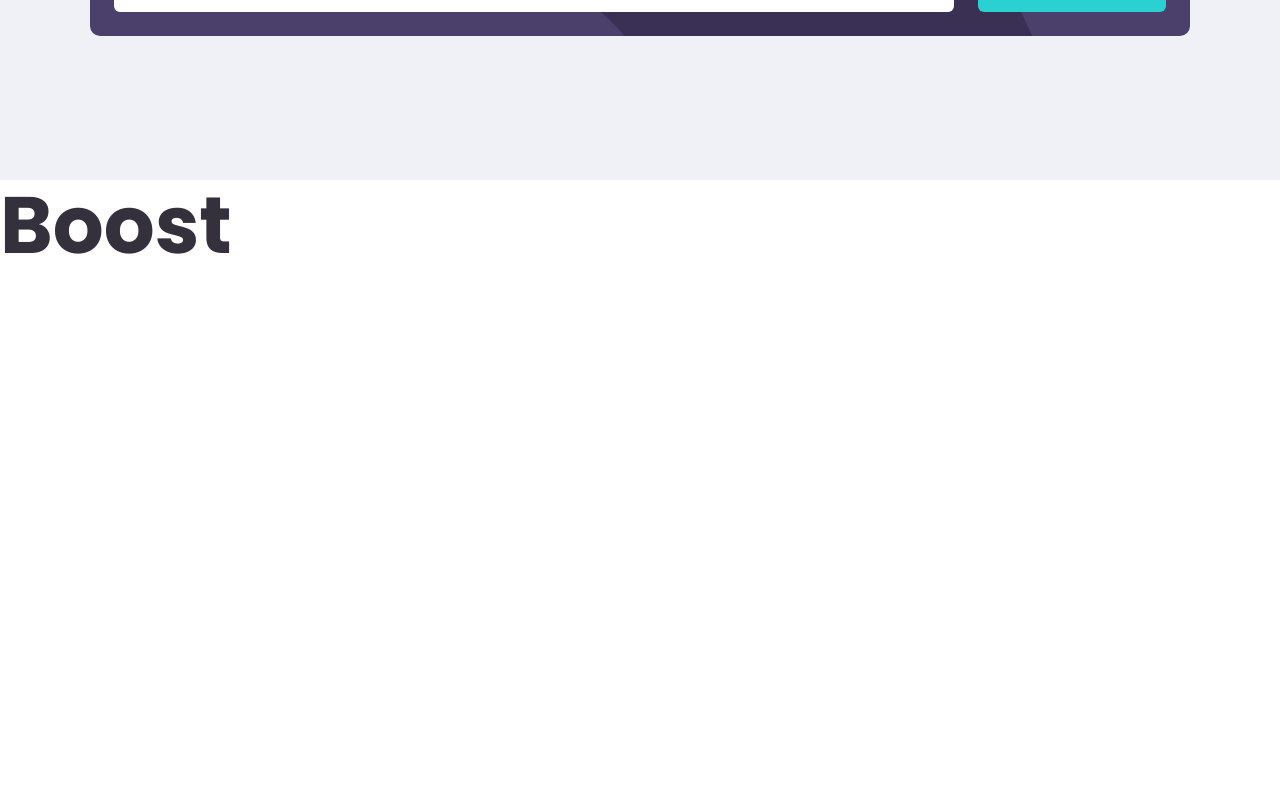
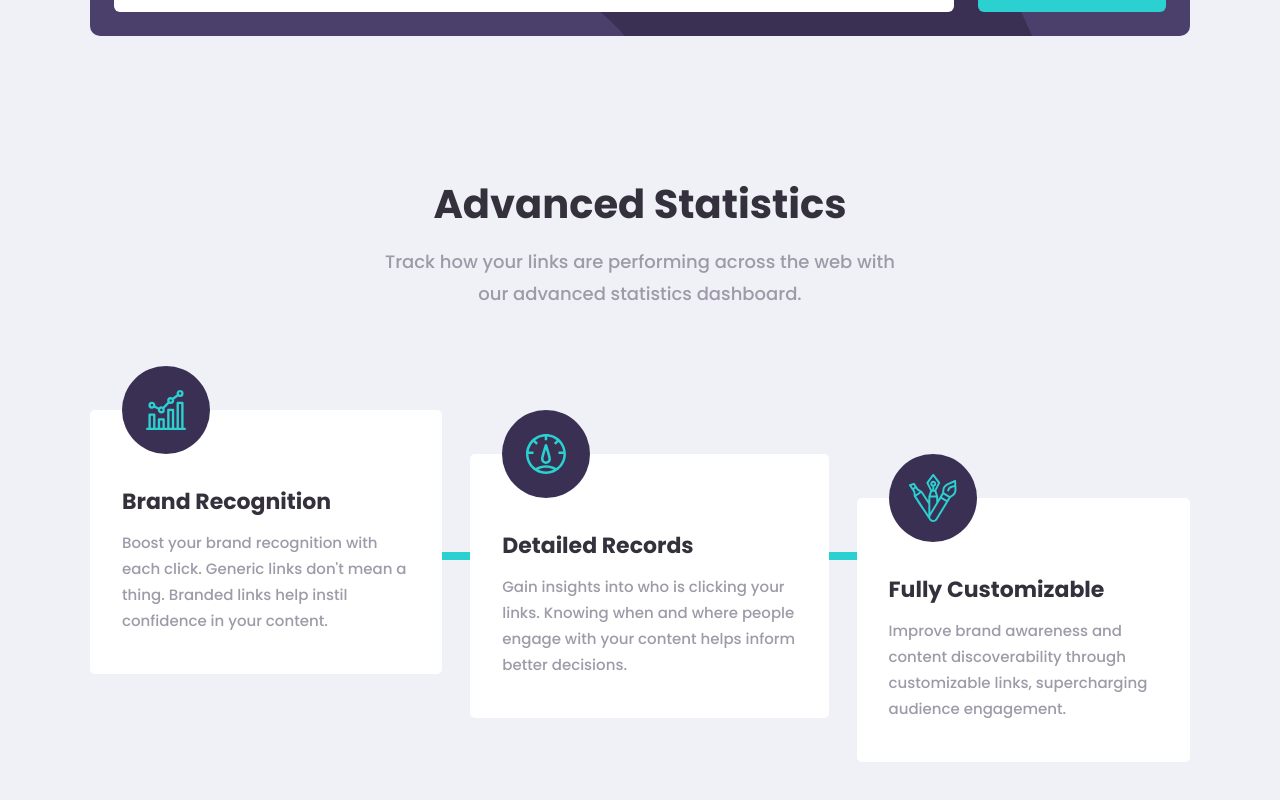
Before and after one commit to AgataLiberska/url-shortening-api, a React (Create React App) app: page / in a window 1280 px wide. Shown: the part 762-1562 px from the top of the page. Before the commit the page ends 1043 px from the top, so only its background shows below. Built offline with nearby package versions, Linux system fonts and the light colour scheme.

Commit message:
add Info cards section

```diff
--- a/src/components/GlobalStyle.js
+++ b/src/components/GlobalStyle.js
@@ -24,6 +24,8 @@ const GlobalStyle = createGlobalStyle`
         --background-dark: #3A3054;
         --background-light: #EFF1F7;
         --background-card: #fff;
+
+        --accent-card: #2BD0D0;
 
         --navLink-darkText: #9E9AA8;
         --navLink-lightText: #fff;
--- a/src/components/InfoSection/InfoCard.js
+++ b/src/components/InfoSection/InfoCard.js
@@ -1,10 +1,19 @@
 import React from 'react';
+import { InfoCardWrap, InfoIcon, InfoIconWrap, InfoCardHeading, InfoCardCopy } from './InfoSectionElements';
 
-const InfoCard = () => {
+const InfoCard = ({ img, heading, copy }) => {
     return (
-        <div>
-
-        </div>
+        <InfoCardWrap>
+            <InfoIconWrap>
+                <InfoIcon src={img} alt='' />
+            </InfoIconWrap>
+            <InfoCardHeading>
+                { heading }
+            </InfoCardHeading>
+            <InfoCardCopy>
+                { copy }
+            </InfoCardCopy>
+        </InfoCardWrap>
     );
 };
 
--- a/src/components/InfoSection/InfoSectionElements.js
+++ b/src/components/InfoSection/InfoSectionElements.js
@@ -0,0 +1,131 @@
+import styled from 'styled-components';
+
+export const InfoSectionContainer = styled.section`
+    padding: 0 1.5rem 5rem;
+    background-color: var(--background-light);
+
+    @media screen and (min-width: 1024px) {
+        padding: 0 1.5rem 7.5rem;
+    }
+`;
+
+export const InfoSectionWrapper = styled.div`
+    max-width: 1100px;
+    margin: auto;
+    text-align: center;
+`;
+
+export const InfoHeading = styled.h2`
+    margin-bottom: 1rem;
+    font-size: 1.75rem;
+    line-height: 3rem;
+    color: var(--heading-dark);
+
+    @media screen and (min-width: 1024px) {
+        margin-bottom: 1.125rem;
+        font-size: 2.5rem;
+        line-height: 3rem;
+    }
+`;
+
+export const InfoCopy = styled.p`
+    margin-bottom: 5.75rem;
+    font-size: 1rem;
+    line-height: 1.75rem;
+
+    @media screen and (min-width: 1024px) {
+        max-width: 34rem;
+        margin: 0 auto 6.25rem;
+        font-size: 1.125rem;
+        line-height: 2rem;
+    }
+`;
+
+export const InfoCardsContainer = styled.div`
+    position: relative;
+    display: flex;
+    flex-direction: column;
+    justify-content: space-between;
+    gap: 5.75rem;
+
+    &::before {
+        content: '';
+        position: absolute;
+        width: 0.5rem;
+        height: 100%;
+        left: 50%;
+        transform: translateX(-50%);
+        background-color: var(--accent-card);
+
+    }
+
+    @media screen and (min-width: 1024px) {
+        flex-direction: row;
+        gap: 1.75rem;
+        height: 22.25rem;
+
+        &::before {
+            width: 100%;
+            height: 0.5rem;
+            left: unset;
+            top: 40%;
+            transform: translate(0);
+        }
+    }
+`;
+
+export const InfoCardWrap = styled.div`
+    position: relative;
+    padding: 4.75rem 2rem 2.5rem;
+    background-color: var(--background-card);
+    border-radius: 5px;
+
+    @media screen and (min-width: 1024px) {
+        height: max-content;
+        text-align: left;
+
+        &:nth-of-type(2) {
+            top: 44px;
+        }
+
+        &:nth-of-type(3) {
+            top: 88px;
+        }
+    };
+
+`;
+
+export const InfoIconWrap = styled.div`
+    position: absolute;
+    top: 0;
+    left: 50%;
+    transform: translate(-50%, -50%);
+    display: flex;
+    justify-content: center;
+    align-items: center;
+    height: 5.5rem;
+    width: 5.5rem;
+    border-radius: 50%;
+    background-color: var(--background-dark);
+
+    @media screen and (min-width: 1024px) {
+        left: 2rem;
+        transform: translateY(-50%);
+    };
+`;
+
+export const InfoIcon = styled.img`
+
+`;
+
+export const InfoCardHeading = styled.h3`
+    margin-bottom: 0.75rem;
+    font-size: 1.375rem;
+    line-height: 2rem;
+    color: var(--heading-dark);
+`;
+
+export const InfoCardCopy = styled.p`
+    font-size: 0.9375rem;
+    line-height: 1.625rem;
+`;
--- a/src/components/InfoSection/data.js
+++ b/src/components/InfoSection/data.js
@@ -5,13 +5,13 @@ export const InfoCardOne = {
 };
 
 export const InfoCardTwo = {
-    img: require('../../images/icon-detailed-records.svg'),
+    img: require('../../images/icon-detailed-records.svg').default,
     heading: "Detailed Records",
     copy: "Gain insights into who is clicking your links. Knowing when and where people engage with your content helps inform better decisions."
 };
 
 export const InfoCardThree = {
-    img: require('../../images/icon-fully-customizable.svg'),
+    img: require('../../images/icon-fully-customizable.svg').default,
     heading: "Fully Customizable",
     copy: "Improve brand awareness and content discoverability through customizable links, supercharging audience engagement."
 };
--- a/src/components/InfoSection/index.js
+++ b/src/components/InfoSection/index.js
@@ -1,13 +1,22 @@
 import React from 'react';
+
 import InfoCard from './InfoCard';
 import { InfoCardOne, InfoCardTwo, InfoCardThree } from './data';
+import { InfoSectionContainer, InfoSectionWrapper, InfoHeading, InfoCopy, InfoCardsContainer } from './InfoSectionElements';
 
 const InfoSection = () => {
     return (
-        <div>
-            <h1>Boost</h1>
-            <InfoCard />
-        </div>
+        <InfoSectionContainer >
+            <InfoSectionWrapper>
+                <InfoHeading>Advanced Statistics</InfoHeading>
+                <InfoCopy>Track how your links are performing across the web with our advanced statistics dashboard.</InfoCopy>
+                <InfoCardsContainer>
+                    <InfoCard { ...InfoCardOne }/>
+                    <InfoCard { ...InfoCardTwo }/>
+                    <InfoCard { ...InfoCardThree }/>
+                </InfoCardsContainer>
+            </InfoSectionWrapper>
+        </InfoSectionContainer>
     );
 };
 
--- a/src/components/Loader.js
+++ b/src/components/Loader.js
@@ -18,7 +18,7 @@ const LoadingItem = styled.div`
     height: 1rem;
     width: 1rem;
     margin: 1rem 0.3rem 0.5rem;
-    background-color: var(--button-primary);
+    background-color: var(--btn-primary);
     border-radius: 50%;
     opacity: 0.6;
     animation: 0.9s ${bounce} infinite alternate;
```
